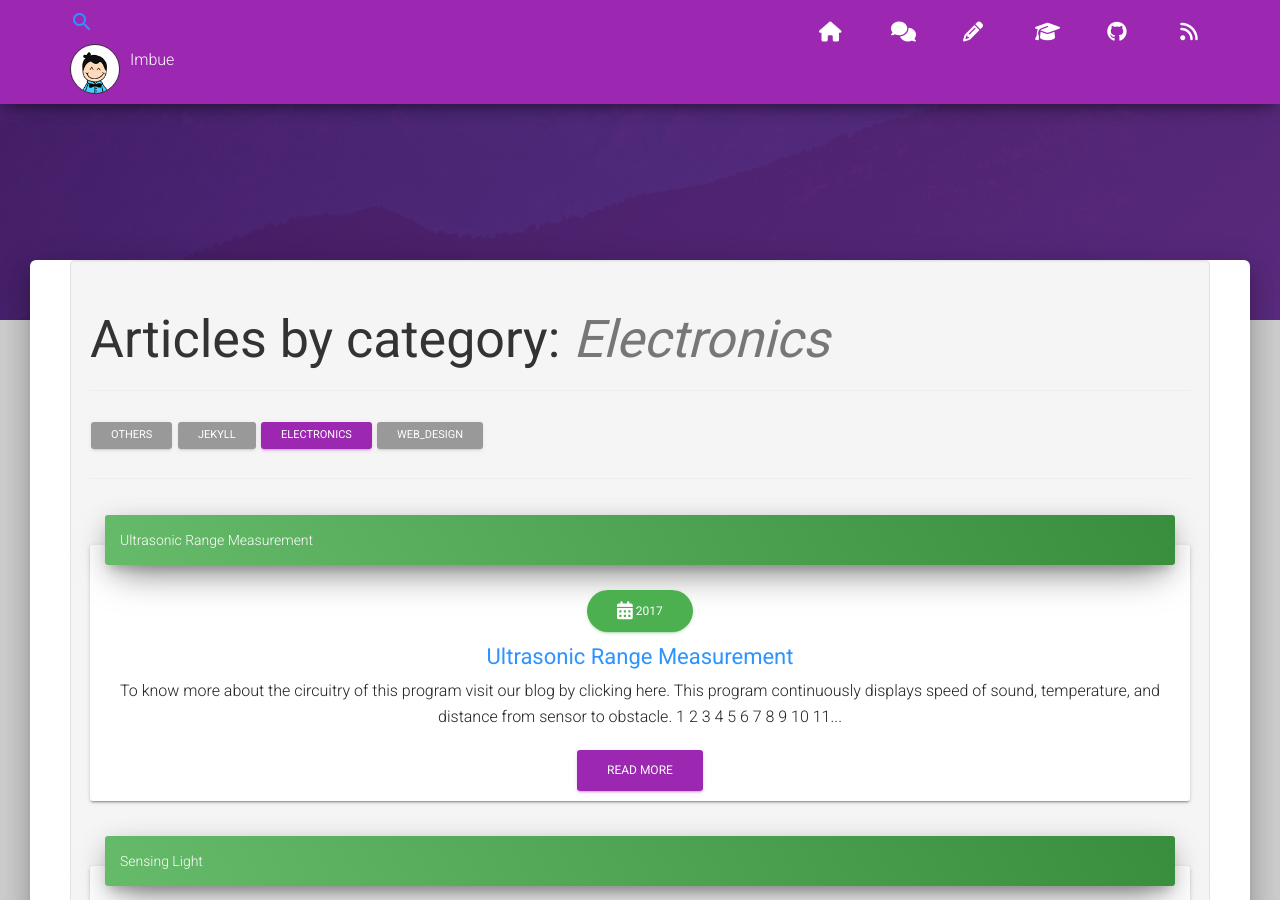
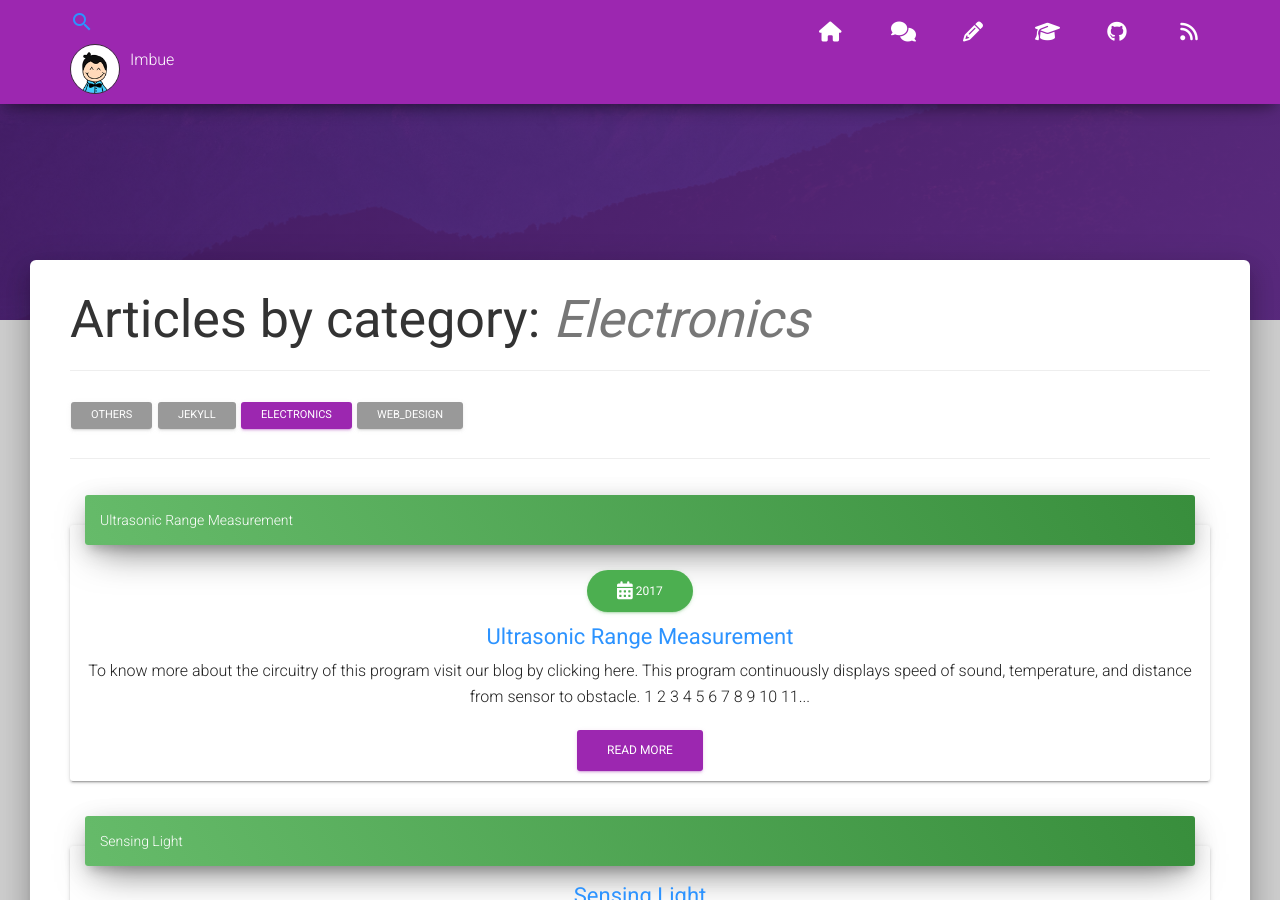
Before and after one commit to tip4programs/imbue, a Jekyll site: the page built from category/Electronics.md, in a window 1280 px wide and 900 px high, scrolled down 490 px. Built offline with Jekyll 4.4.1, drawn with Linux system fonts in a browser that asks for light colours; nearby versions of some CDN libraries.

Commit message:
Update posts_by_category.html

```diff
--- a/_layouts/posts_by_category.html
+++ b/_layouts/posts_by_category.html
@@ -1,7 +1,7 @@
 ---
 layout: default
 ---
-<div class="content well">
+
 <header id="post-header">
     <h1 id="post-subtitle">Articles by category: <em class="text-muted">{{ page.categories }}</em></h1>
 </header>
@@ -61,4 +61,3 @@ layout: default
      <p>There are no posts in this categories.</p>
     {% endif %}
  </div>
-</div>
```
